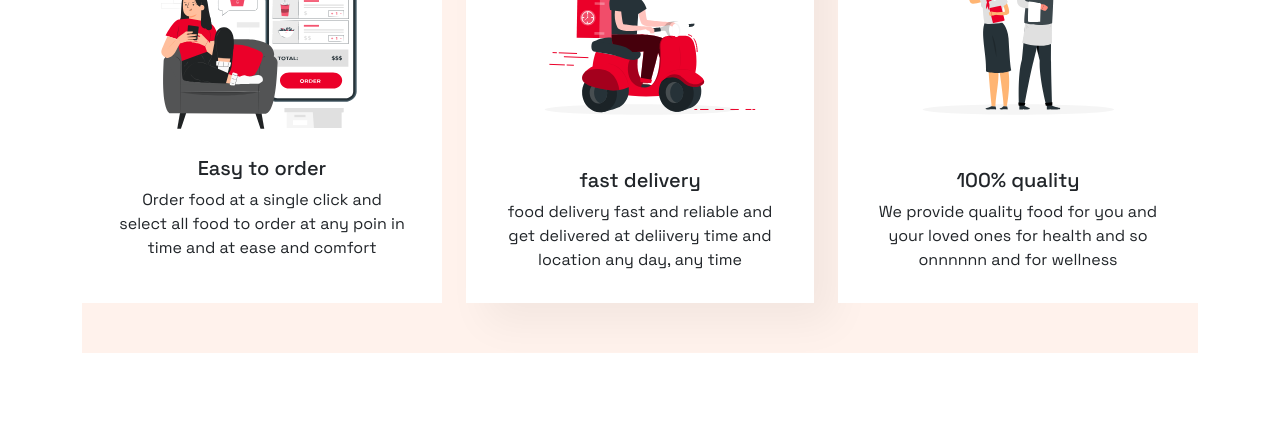
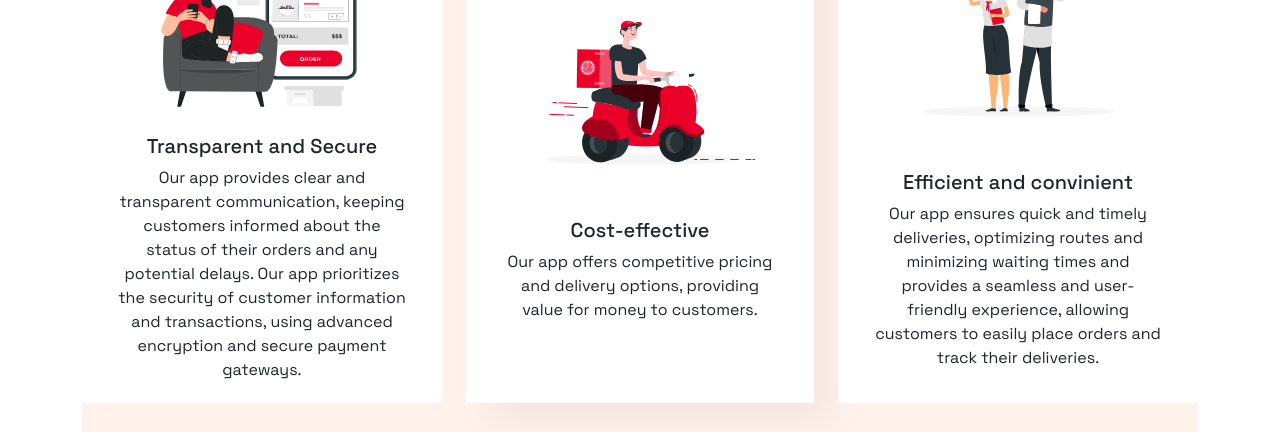
Before and after one commit to HusseinKing/Ssein-landing-page-and-dashboard, a React (Create React App) app: page / in a window 1280 px wide. Shown: the part 1180-1612 px from the top of the page. Built offline with nearby package versions, Linux system fonts and the light colour scheme.

Commit message:
fix: card

```diff
--- a/src/components/Sections/HeroTwoSection.js
+++ b/src/components/Sections/HeroTwoSection.js
@@ -40,10 +40,13 @@ const HeroTwoSection = () => {
                   <img src={hamimg} alt="Hanmburger"></img>
                 </div>
                 <div className={classes.card_text_div}>
-                  <h5>Easy to order</h5>
+                  <h5>Transparent and Secure</h5>
                   <p>
-                    Order food at a single click and select all food to order at
-                    any poin in time and at ease and comfort{" "}
+                    Our app provides clear and transparent communication,
+                    keeping customers informed about the status of their orders
+                    and any potential delays. Our app prioritizes the security
+                    of customer information and transactions, using advanced
+                    encryption and secure payment gateways.
                   </p>
                 </div>
               </div>
@@ -63,10 +66,10 @@ const HeroTwoSection = () => {
                   <img src={deliveryimg} alt="Delivery man"></img>
                 </div>
                 <div className={classes.card_text_div}>
-                  <h5>fast delivery</h5>
+                  <h5>Cost-effective</h5>
                   <p>
-                    food delivery fast and reliable and get delivered at
-                    deliivery time and location any day, any time
+                    Our app offers competitive pricing and delivery options,
+                    providing value for money to customers.
                   </p>
                 </div>
               </div>
@@ -87,10 +90,12 @@ const HeroTwoSection = () => {
                   <img src={topimg} alt="Thumbs up"></img>
                 </div>
                 <div className={classes.card_text_div}>
-                  <h5>100% quality</h5>
+                  <h5>Efficient and convinient</h5>
                   <p>
-                    We provide quality food for you and your loved ones for
-                    health and so onnnnnn and for wellness
+                    Our app ensures quick and timely deliveries, optimizing
+                    routes and minimizing waiting times and provides a seamless
+                    and user-friendly experience, allowing customers to easily
+                    place orders and track their deliveries.
                   </p>
                 </div>
               </div>
--- a/src/components/Sections/HeroTwoSection.module.css
+++ b/src/components/Sections/HeroTwoSection.module.css
@@ -2,7 +2,9 @@
   padding: 100px 0 50px 0;
   max-width: 1200px;
 }
-
+.card{
+  height: 500px !important;
+}
 .header_div {
   text-align: center;
 }
```
